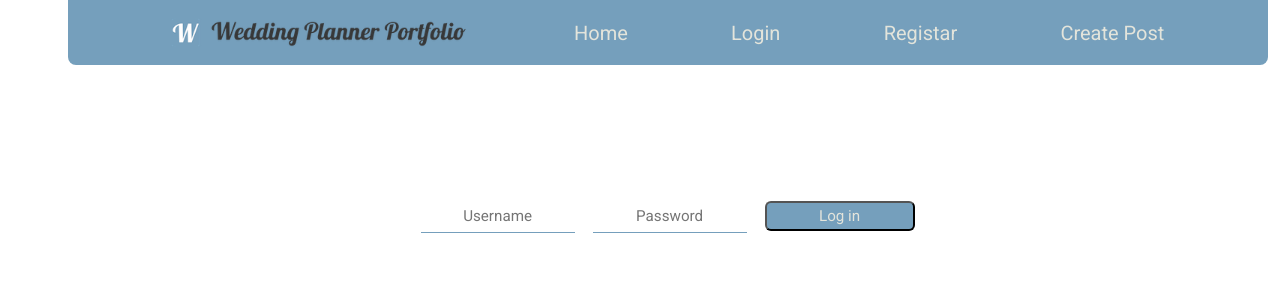
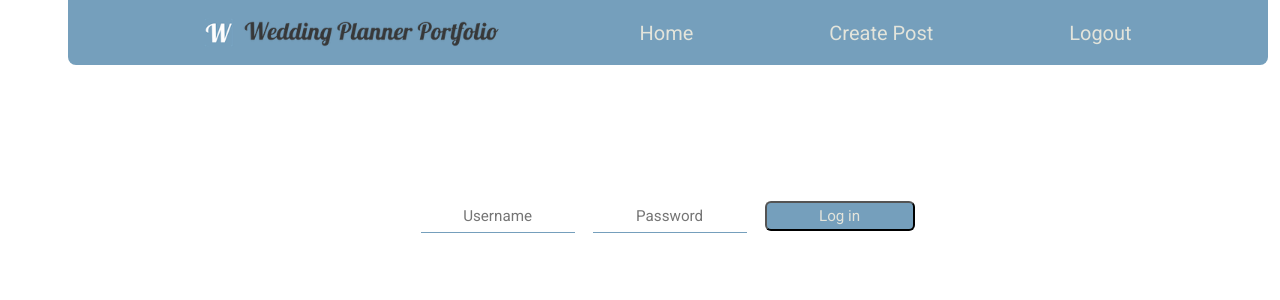
Before and after one commit to build-week-wedding-planner/FrontEnd, a React (Create React App) app in the folder wedding-app/: page /login in a window 1280 px wide. Shown: the top 300 px of the page. Built offline with nearby package versions, Linux system fonts and the light colour scheme; sample sign-in values are in the browser's storage.

Commit message:
added conditional rendering to nav bar, and added logout function

```diff
--- a/wedding-app/src/App.js
+++ b/wedding-app/src/App.js
@@ -12,16 +12,28 @@ import img from './WPP.png'
 import './App.scss';
 
 function App() {
+  const logout = () => {
+    localStorage.removeItem('token');
+    localStorage.removeItem("authorization");
+    window.location.reload();
+  };
   return (
     <Router>
     <div className="App">
+        {localStorage.getItem('token') ? (
           <nav>
             <img src={img} alt='wedding planner portfolio logo' />
             <NavLink to="/">Home</NavLink>
+            <NavLink to="/protected">Create Post</NavLink>
+            <a onClick={() => logout()} href="#" className="activeNavButton">Logout</a>
+          </nav>
+        ) : (
+          <nav>
+            <img src={img} alt='wedding planner portfolio logo' />
             <NavLink to="/login">Login</NavLink>
             <NavLink to="/registar-form">Registar</NavLink>
-        <NavLink to="/protected">Create Post</NavLink>
           </nav>
+        )}
       <Route exact path='/' component={HomePage} />
       <Route path='/login' component={Login} />
       <Route path='/registar-form' component={RegistarForm} />
--- a/wedding-app/src/components/Login.js
+++ b/wedding-app/src/components/Login.js
@@ -23,7 +23,7 @@ class Login extends React.Component {
         e.preventDefault();
         this.props
           .login(this.state.credentials)
-          .then(() => this.props.history.push("/protected"));
+          .then(() => (this.props.history.push("/"), window.location.reload()));
       };
 
     render() {
--- a/wedding-app/src/components/RegistarForm.js
+++ b/wedding-app/src/components/RegistarForm.js
@@ -24,7 +24,7 @@ class RegistarForm extends React.Component {
         });
       };
 
-      addPlanner = e => {
+    addPlanner = e => {
         e.preventDefault();
         this.props.addNewPlanner(this.state.credentials).then(() => {
           this.props.history.push('/protected');
@@ -35,7 +35,7 @@ class RegistarForm extends React.Component {
             password: "",
           }
         });
-      };
+    };
 
     render() {
         return (
```
Lines whose indentation alone changed are shown as unchanged.
